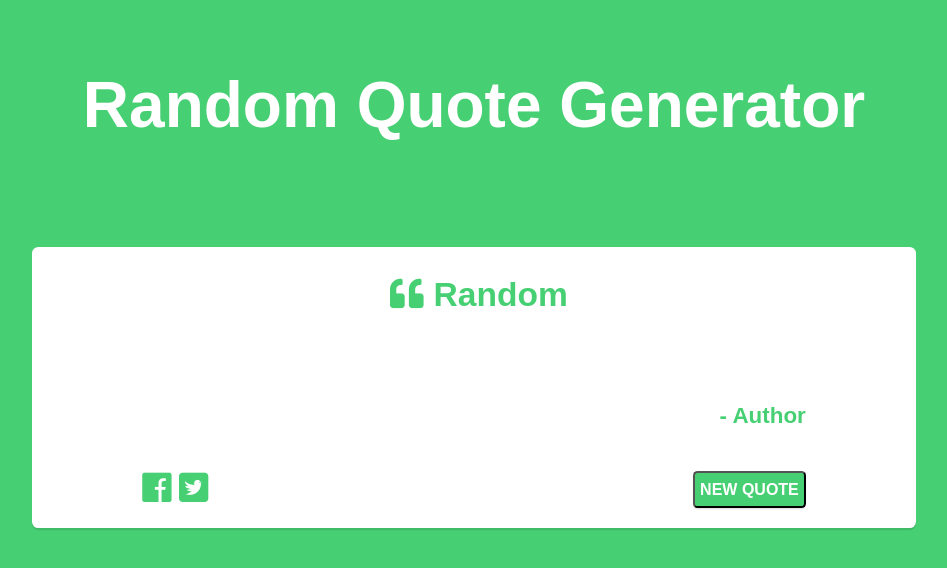
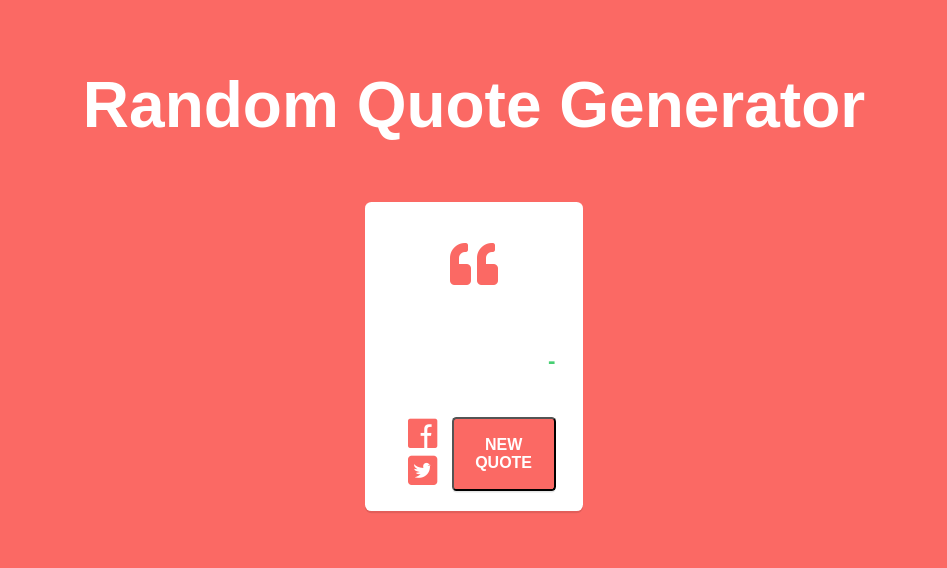
Before and after one commit to gunasai/random-quote, a plain HTML site: page index.html in a window 1280 px wide. Both pictures are taken after a click on the button "NEW QUOTE". Shown: the whole page, without its empty margins (166-1113 px from the left). Drawn offline with nearby package versions, Linux system fonts and the light colour scheme.

Commit message:
api functionality added.

```diff
--- a/css/main.css
+++ b/css/main.css
@@ -5,6 +5,10 @@ body {
 	color: #47cf73;
     text-align: center;
     background-color: #47cf73;
+    display: flex;
+    flex-direction: column;
+    justify-content: center;
+    align-items: center;
 }
 
 h1.title {
@@ -19,24 +23,37 @@ div.card {
     background: #fff;
     border-radius: 0.285em;
     box-shadow: 0 0.1em 0 0 rgba(0,0,0,0.1);
-	margin: 45px auto;
+    display: flex;
+    flex-direction: column;
 }
 
 h2.quote {
-    margin: 40px;
-    padding: 20px;
+
 }
 
 i.fa-quote-left {
     margin: 10px;
+    font-size: 3rem;
 }
 
 div.buttons {
     font-size: 2rem;
     padding: 20px;
     display: flex;
+    margin-top: auto;
+    display: flex;
     justify-content: space-between;
+    flex: 1;
 
+}
+
+div.quotation {
+    display: flex;
+    flex-direction: column;
+}
+
+div.author {
+    align-self: flex-end;
 }
 
 div.quotation, div.buttons {
--- a/index.html
+++ b/index.html
@@ -14,11 +14,11 @@
         <div class="quotation">
             <div class="quote">
                 <h2 class="quote">
-                    <i class="fas fa-quote-left"></i>Random
+                    <i class="fas fa-quote-left"></i><span id="quote"></span>
                 </h2>
             </div>
             <div class="author">
-                <p>- <span id="author">Author</span></p>
+                <p>- <span id="author"></span></p>
             </div>
         </div>
         <div class="buttons">
@@ -26,9 +26,11 @@
                 <i class="fab fa-facebook"></i>
                 <i class="fab fa-twitter-square"></i>
             </div>
-            <button type="submit">New Quote</button>
+            <button id="submit" type="submit">New Quote</button>
         </div>
     </div>
-    <script src="app.js"></script>
+    <script src="https://code.jquery.com/jquery-3.3.1.min.js" integrity="sha256-FgpCb/KJQlLNfOu91ta32o/NMZxltwRo8QtmkMRdAu8="
+    crossorigin="anonymous"></script>
+    <script src="scripts/app.js"></script>
 </body>
 </html>
--- a/scripts/app.js
+++ b/scripts/app.js
@@ -0,0 +1,45 @@
+$(document).ready(function() {
+
+    var colors = ["#16a085", "#27ae60", "#2c3e50", "#f39c12", "#e74c3c", "#9b59b6", "#FB6964", "#342224", "#472E32", "#BDBB99", "#77B1A9", "#73A857"];
+
+    getQuote();
+
+    function getQuote() {
+        $.ajax({
+          type: "GET",
+          url: "https://api.forismatic.com/api/1.0/",
+          jsonp: 'jsonp',
+          dataType: 'jsonp',
+          data: {
+            method: "getQuote",
+            lang: "en",
+            format: "jsonp"
+          },
+          success: displayQuote
+        });
+
+        function displayQuote(response) {
+            // console.log(data.quoteText);
+            var quote = response.quoteText;
+            var author = response.quoteAuthor;
+
+            // console.log(quote);
+
+            $ ("#quote").text(quote);
+            $("#author").text(author);
+        }
+
+    }
+
+    $("#submit").on('click', function() {
+        var color = Math.floor(Math.random() * colors.length);
+        $("body").css("background-color", colors[color]);
+        $("#submit").css("background-color", colors[color]);
+        $("#quote").css("color", colors[color]);
+        $("#author").css("color", colors[color]);
+        $(".fa-quote-left").css("color", colors[color]);
+        $(".icons").css("color", colors[color]);
+        getQuote();
+    });
+
+});
```
